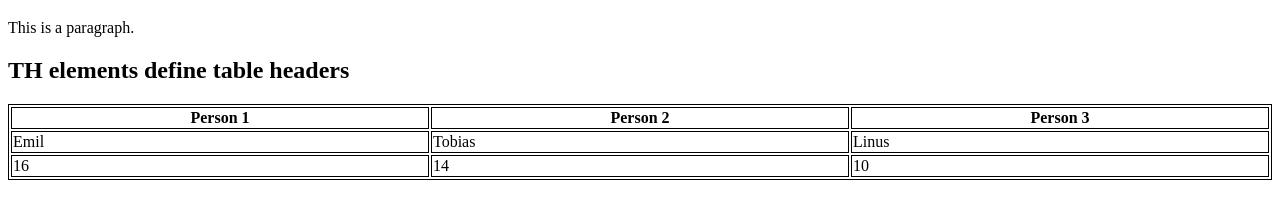
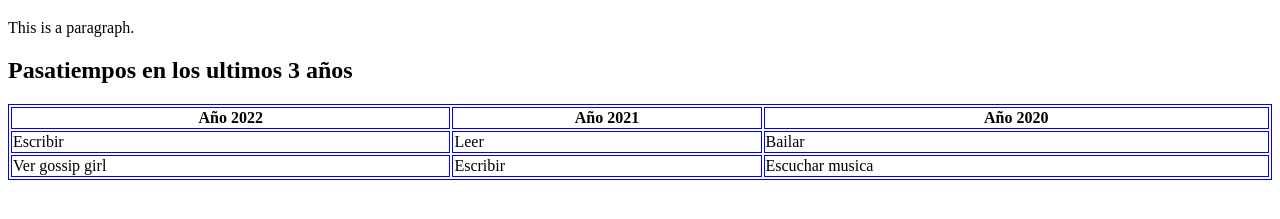
Before and after one commit to AnaCollado19/BiografiaAIS22, a plain HTML site: page index.html in a window 1280 px wide. Shown: the part 61-280 px from the top of the page. Drawn offline with Linux system fonts and the light colour scheme.

Commit message:
Update index.html

```diff
--- a/index.html
+++ b/index.html
@@ -8,32 +8,30 @@
 
 </body>
 </html>
-<!DOCTYPE html>
-<html>
 <style>
 table, th, td {
-  border:1px solid black;
+  border:1px solid blue;
 }
 </style>
 <body>
 
-<h2>TH elements define table headers</h2>
+<h2>Pasatiempos en los ultimos 3 años</h2>
 
 <table style="width:100%">
   <tr>
-    <th>Person 1</th>
-    <th>Person 2</th>
-    <th>Person 3</th>
+    <th>Año 2022</th>
+    <th>Año 2021</th>
+    <th>Año 2020</th>
   </tr>
   <tr>
-    <td>Emil</td>
-    <td>Tobias</td>
-    <td>Linus</td>
+    <td>Escribir</td>
+    <td>Leer</td>
+    <td>Bailar</td>
   </tr>
   <tr>
-    <td>16</td>
-    <td>14</td>
-    <td>10</td>
+    <td>Ver gossip girl</td>
+    <td>Escribir</td>
+    <td>Escuchar musica</td>
   </tr>
 </table>
 
```
